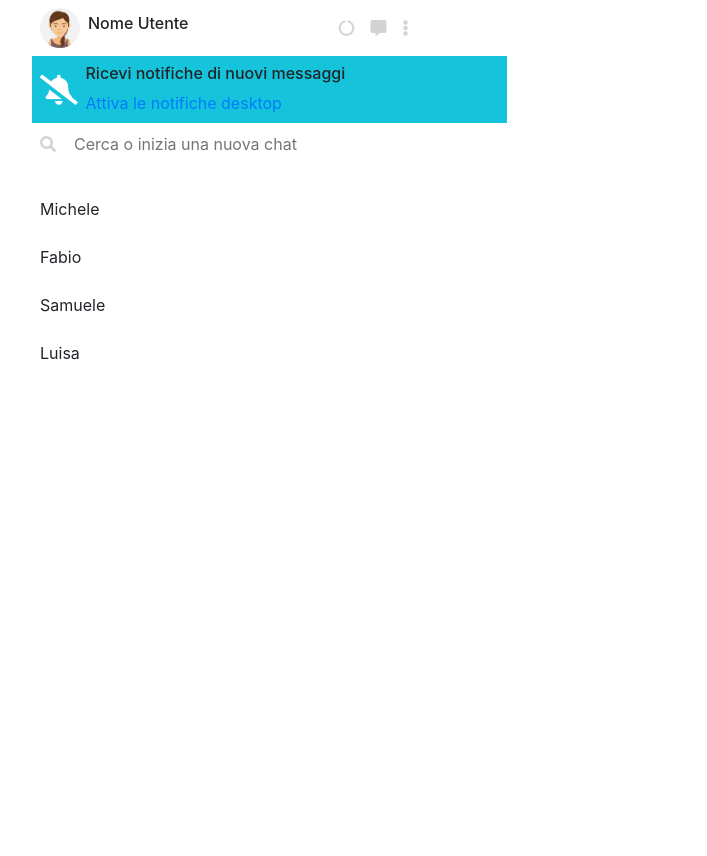
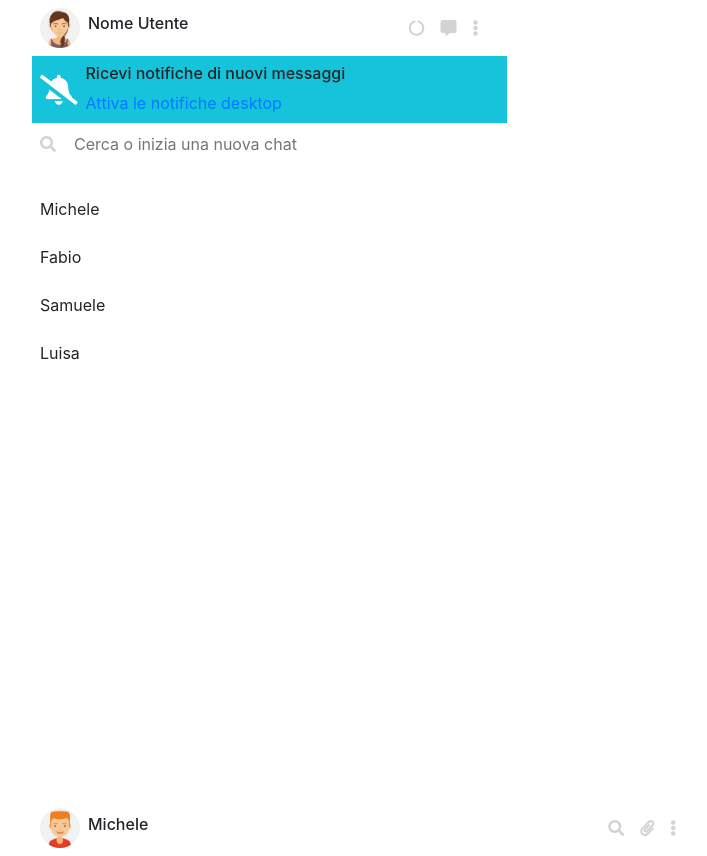
Before and after one commit to Sabelius/vue-boolzapp, a plain HTML site: page index.html in a window 1280 px wide. Shown: the whole page, without its empty margins (38-745 px from the left). Before the commit the page ends 800 px from the top, so only its background shows below. Drawn offline with nearby package versions, Linux system fonts and the light colour scheme.

Commit message:
aggiornamento esercizio

```diff
--- a/css/style.css
+++ b/css/style.css
@@ -8,7 +8,10 @@
     align-self: center;
 }
 .fa-circle-notch{
-    padding-left: 150px;
+    padding-left: 220px;
+}
+.fa-search2{
+    padding-left: 460px;
 }
 .fas{
     color: lightgray;
@@ -22,8 +25,16 @@
 .left-container{
     background-color: rgb(21, 196, 219);
 }
+.right-container{
+    background-image: url(../img/mine.jpg);
+    height: calc(100vh - 62px);
+}
 .input-search{
     width: 350px;
     border-radius: 10px;
     border: none;
 }
+.contacts-chat{
+    overflow: scroll;
+    height: calc(100vh - 165px);
+}
--- a/index.html
+++ b/index.html
@@ -15,7 +15,7 @@
 
 <body>
     <div class="container-fluid" id="root">
-        <div class="container ">
+        <div class="container">
             <div class="row">
                 <div class="col-5 p-2">
                     <div class="d-flex">
@@ -24,7 +24,6 @@
                         <i class="fas fa-circle-notch"></i>
                         <i class="fas fa-comment-alt pl-3"></i>
                         <i class="fas fa-ellipsis-v pl-3"></i>
-
                     </div>
                 </div>
             </div>
@@ -39,6 +38,7 @@
                     </div>
                 </div>
             </div>
+
             <div class="row">
                 <div class="col-5 p-2">
                     <div class="d-flex">
@@ -50,16 +50,29 @@
                 </div>
             </div>
             <div class="row">
-                <div class="col-5 p-2">
-                    <div class="d-flex pt-4 contact" v-for="(contact, index) in contacts" :class="{'active' : index == selectAvatar}"
-                    @click="selectChat(index)"> {{ contact.name}}
+                <div class="col-5 p-2 contacts-chat">
+                    <div class="d-flex pt-4 contact" v-for="(contact, index) in contacts"
+                        :class="{'active' : index == selectAvatar}" @click="selectChat(index)">{{ contact.name}}
                     </div>
                 </div>
             </div>
         </div>
 
+        <div class="container">
+            <div class="row">
+                <div class="col-7 p-2">
+                    <div class="d-flex">
+                        <img class="user-image" src="img/avatar_1.jpg" alt="general-user">
+                        <h6 class=" user-name pl-2">Michele</h6>
+                        <i class="fas fa-search fa-search2"></i>
+                        <i class="fas fa-paperclip pl-3"></i>
+                        <i class="fas fa-ellipsis-v pl-3"></i>
+                    </div>
+                </div>
+            </div>
+        </div>
+    </div>
 
-    </div>
 
 
 
--- a/js/myscript.js
+++ b/js/myscript.js
@@ -96,7 +96,6 @@ let root = new Vue({
 
         selectChat : function(avatarIndex){
             this.selectAvatar = avatarIndex;
-        }
-
-    },
+        },
+    }
 });
```
